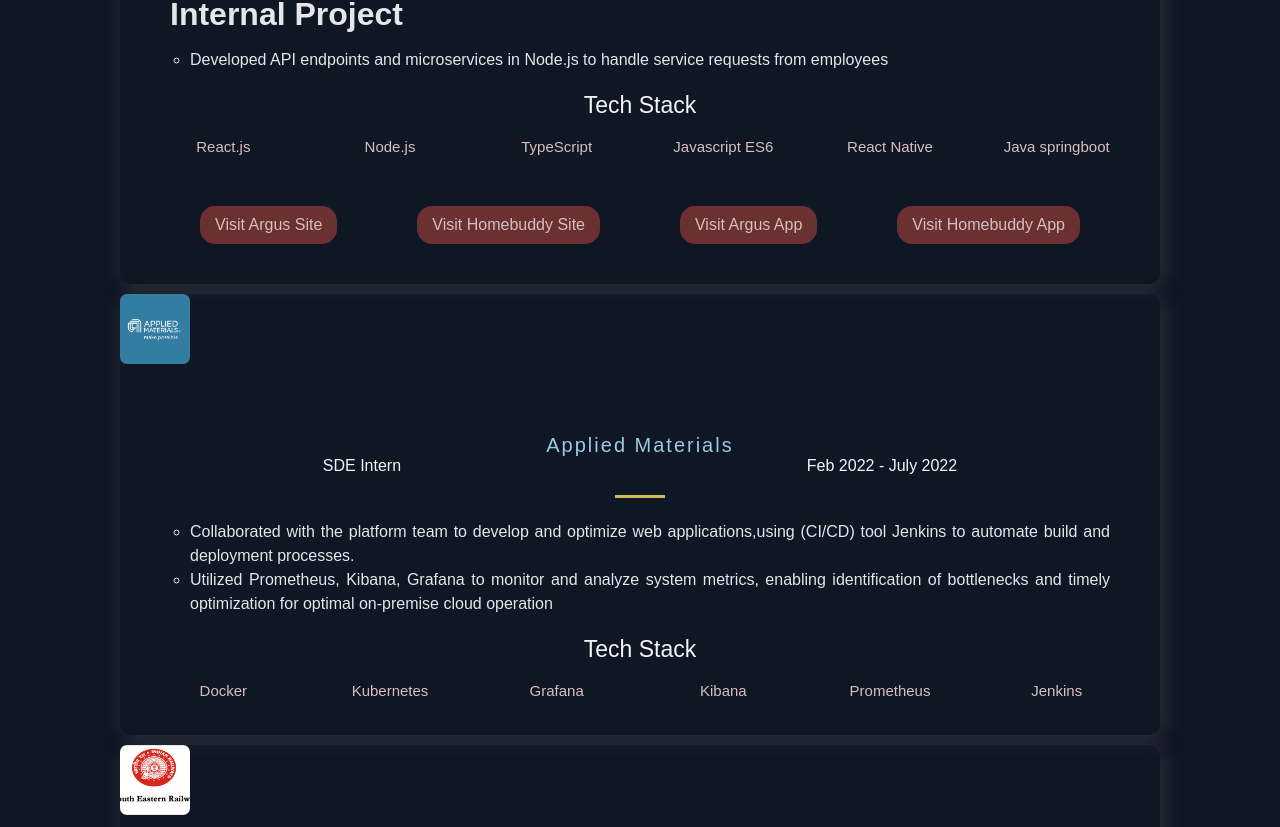
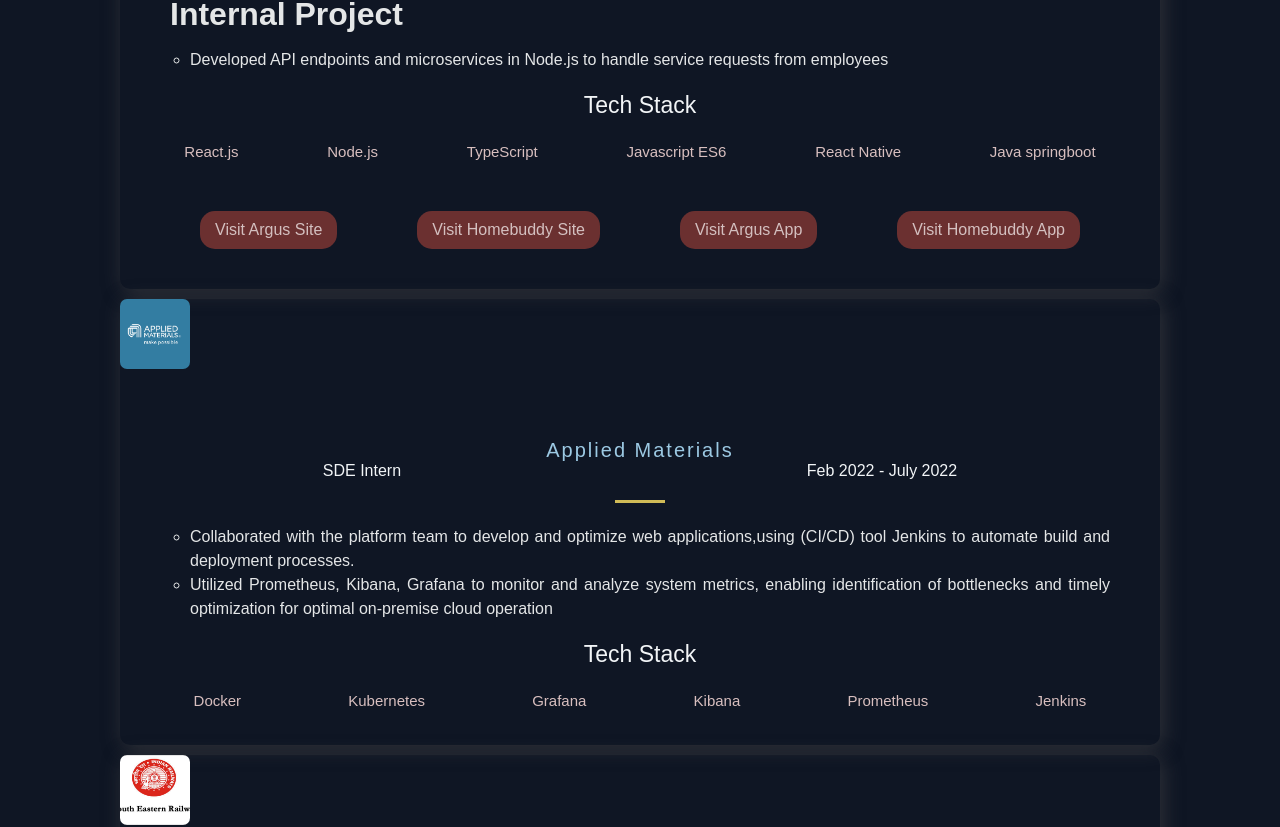
Before and after one commit to Soujannya16/MyPortfolio, a React (Create React App) app: page / in a window 1280 px wide. Shown: the part 1247-2074 px from the top of the page. Built offline with nearby package versions, Linux system fonts and the light colour scheme.

Commit message:
minor fix for last commit

```diff
--- a/src/components/Experience/ExperienceStyles.js
+++ b/src/components/Experience/ExperienceStyles.js
@@ -95,6 +95,8 @@
 export const Tag = styled.li`
   color: #d8bfbf;
   font-size: 1.5rem;
-  flex: 1;
-  margin-bottom: 0.5rem;
+  padding: 0.5rem;
+  @media ${(props) => props.theme.breakpoints.sm} {
+    font-size: 1.2rem;
+  }
 `;
```
